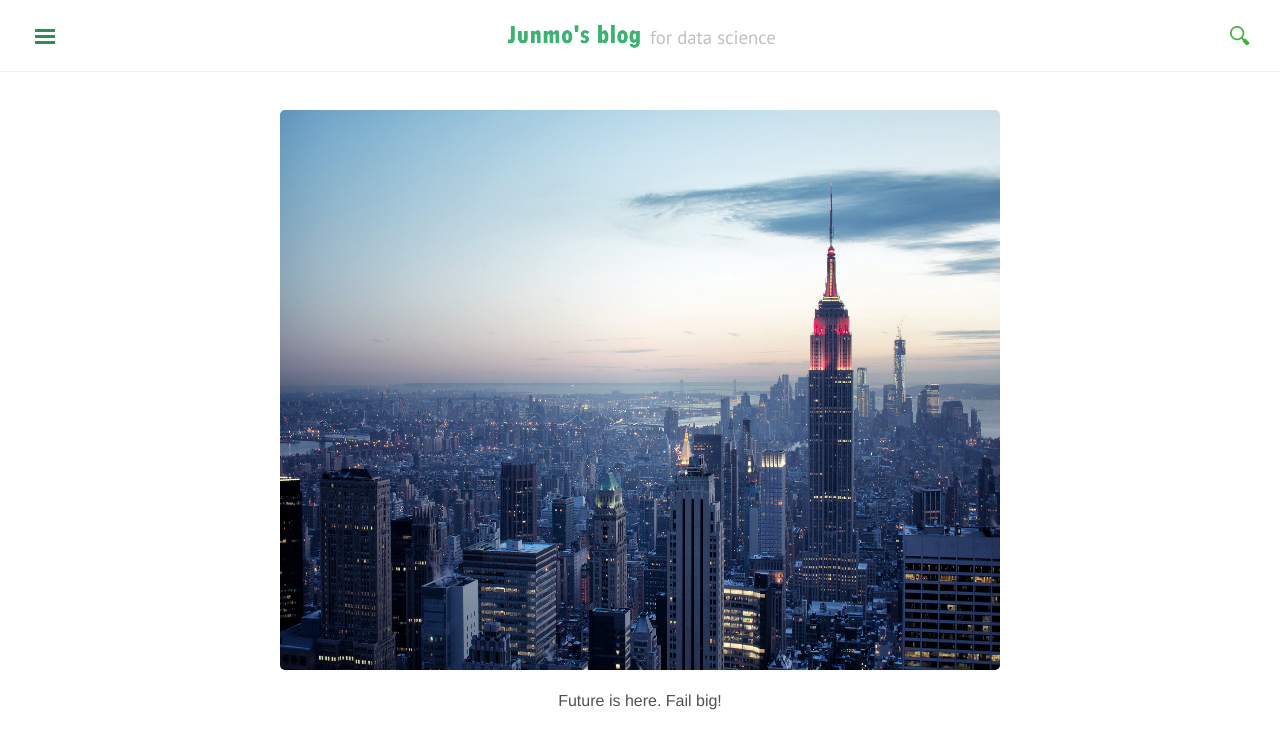
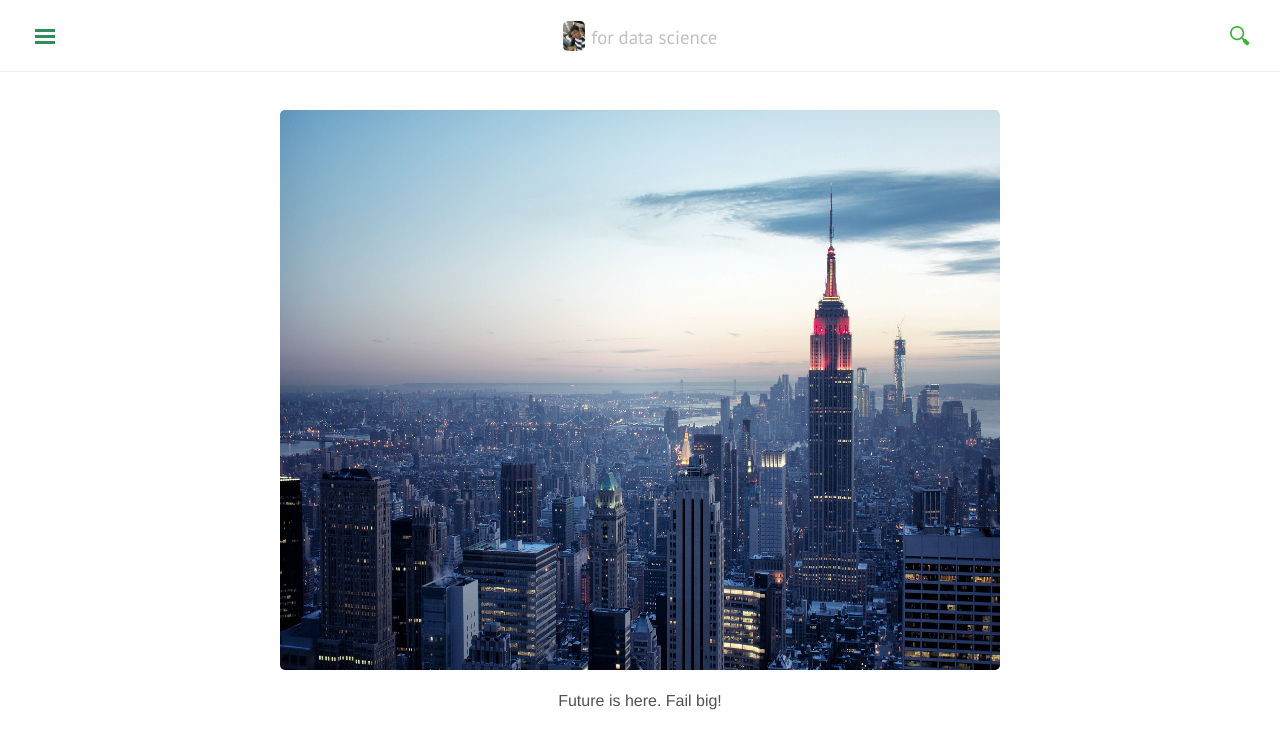
Before and after one commit to jjmstars/jjmstars.github.io, a Jekyll site: the page built from index.html, in a window 1280 px wide. Shown: the top 749 px of the page. Built offline with Jekyll 4.4.1, drawn with Linux system fonts in a browser that asks for light colours; nearby versions of some CDN libraries; comment, search, counter and statistics services are not loaded.

Commit message:
Update _config.yml
edit pic

```diff
--- a/_config.yml
+++ b/_config.yml
@@ -3,7 +3,7 @@ title: Junmo's blog
 tagline: 'for data science'
 description: 'blog for data science'
 url: http://jjmstars.github.io
-logo: '/public/logo.png'
+logo: '/public/picc.jpg'
 encoding: utf-8
 
 # Site configurations
```
